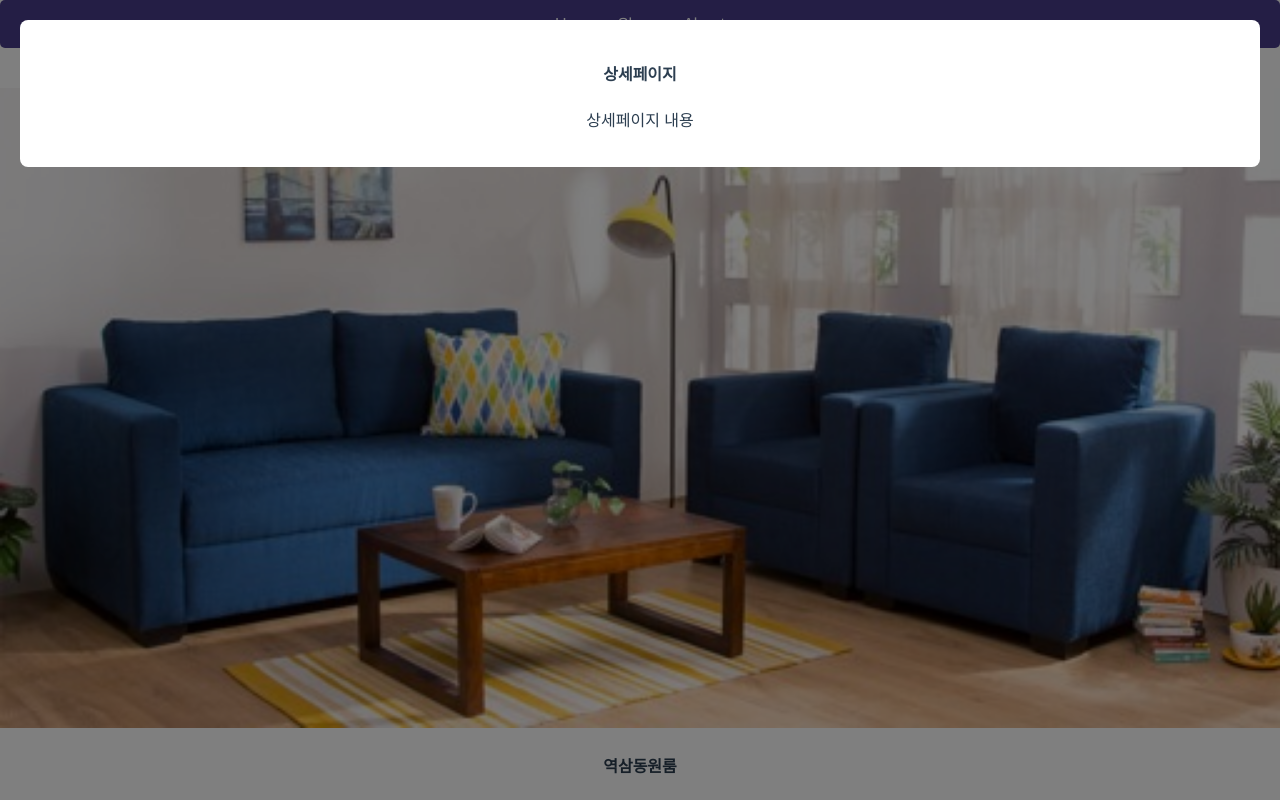
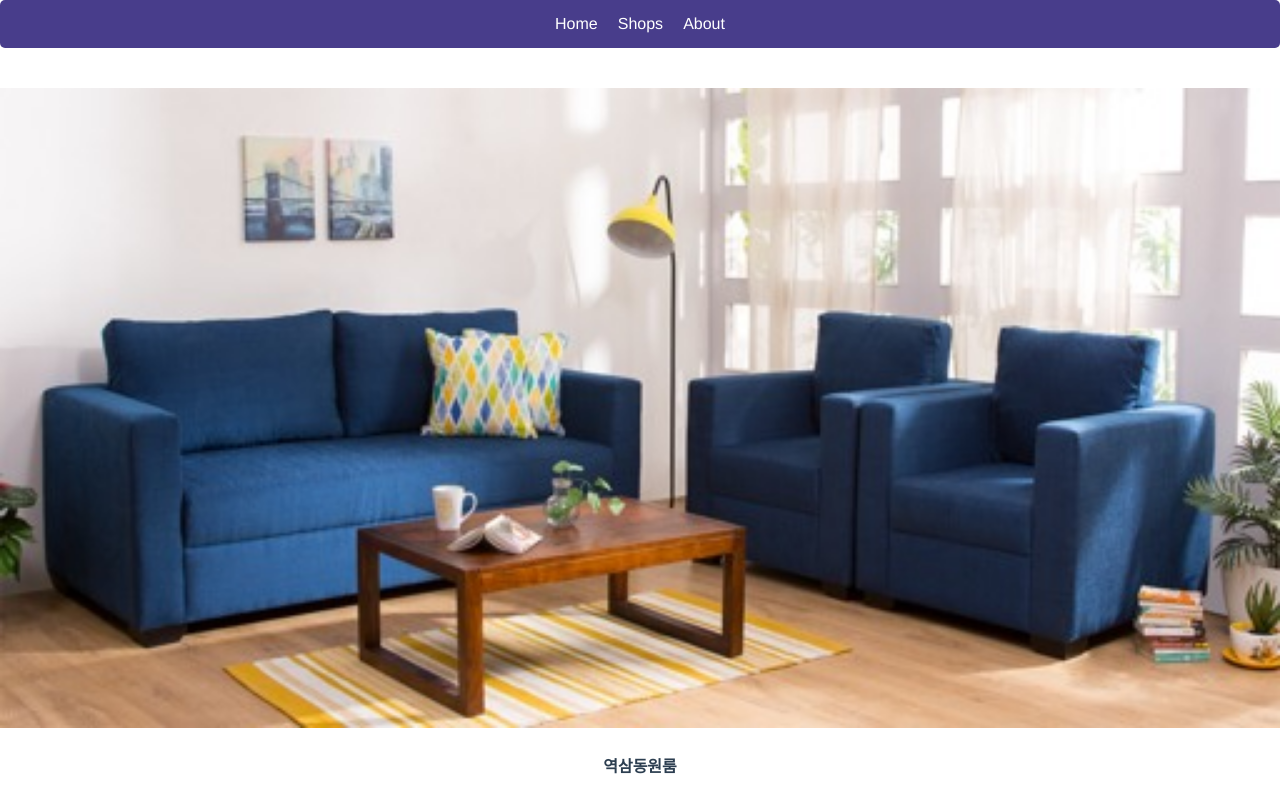
Before and after one commit to chihyeonWON/Vuedongsan, a Vue app: page / in a window 1280 px wide. Shown: the top 800 px of the page. Built offline with nearby package versions, Linux system fonts and the light colour scheme.

Commit message:
Add modal screen in product's name

```diff
--- a/src/App.vue
+++ b/src/App.vue
@@ -1,9 +1,10 @@
 <template>
 
-  <div class="black-bg">
+  <div class="black-bg" v-if="modalCondition == true">
     <div class="white-bg">
         <h4>상세페이지</h4>
         <p>상세페이지 내용</p>
+        <button @click="modalCondition=false">닫기</button>
     </div>
   </div>
 
@@ -19,7 +20,7 @@
   </div>
    <div>
      <img src="./assets/room0.jpg" class="room-img">
-    <h4>{{ products[0] }}</h4>
+    <h4 @click="modalCondition=true">{{ products[0] }}</h4>
     <p>60 만원</p>
     <button @click="reportCount[0]++">허위매물신고</button>
     <span>신고 수 : {{ reportCount[0] }}</span>
@@ -46,6 +47,7 @@ export default {
   name: "App",
   data(){
     return {
+      modalCondition : false,
       products : ['역삼동원룸', '천호동원룸', '마포구원룸'],
       menus : ['Home', 'Shops', 'About'],
       reportCount : [0,0,0],
```
